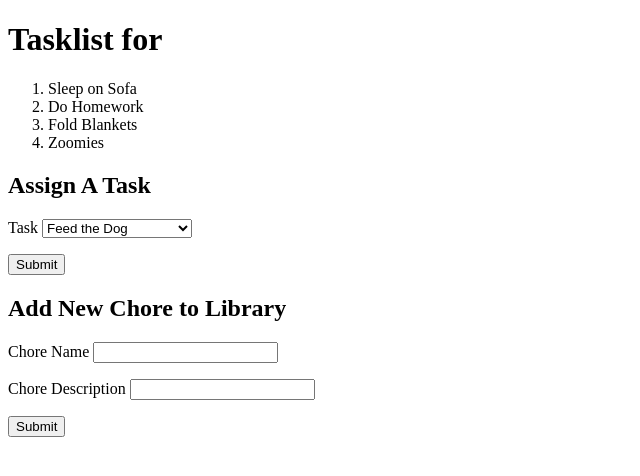
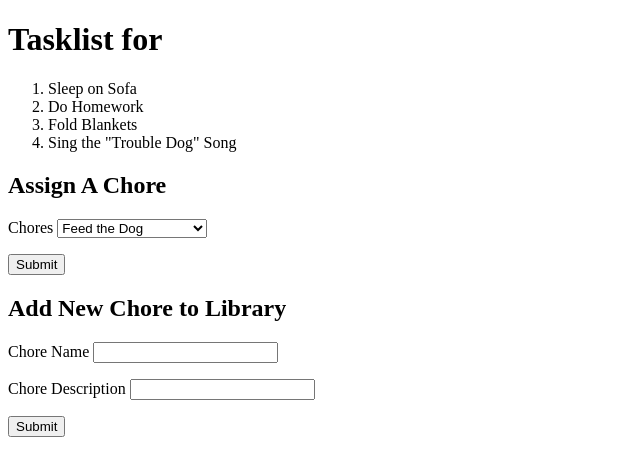
Before and after one commit to adashe/tasklist, a Flask app: template templates/tasklist.html in a window 1280 px wide. Shown: the top 476 px of the page, without its empty margins (0-640 px from the left). Run offline with Flask 2, Linux system fonts and the light colour scheme; the template is opened without the code that fills it, so the values that code supplies are empty.

Commit message:
Minor edits to tasklist.html

```diff
--- a/templates/tasklist.html
+++ b/templates/tasklist.html
@@ -9,14 +9,14 @@
   <li>Sleep on Sofa</li>
   <li>Do Homework</li>
   <li>Fold Blankets</li>
-  <li>Zoomies</li>
+  <li>Sing the "Trouble Dog" Song</li>
 </ol>
 
 
-<h2>Assign A Task</h2>
+<h2>Assign A Chore</h2>
 <form action="/add-task" method="POST">
   <p>
-    Task
+    Chores
     <select name="chore-name">
       <option value="chore1">Feed the Dog</option>
       <option value="chore2">Give Medicine to Dog</option>
```
